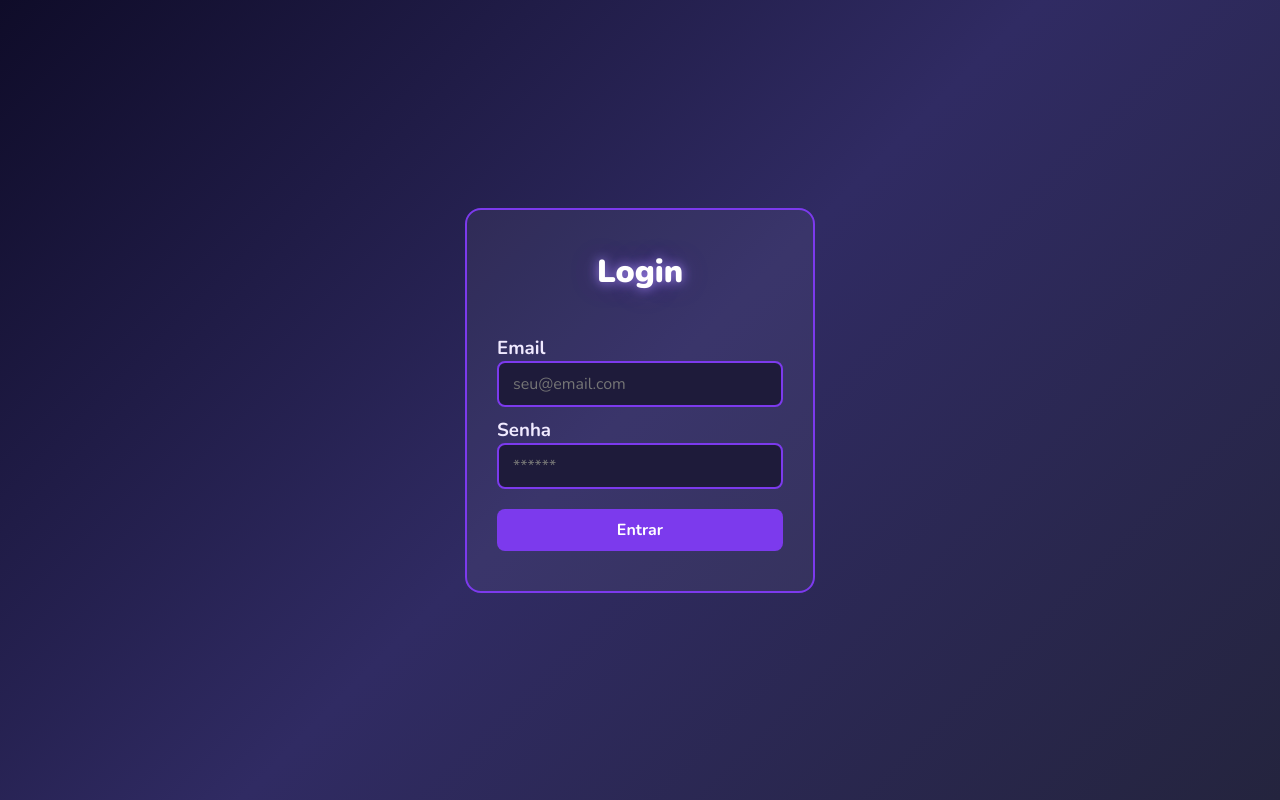
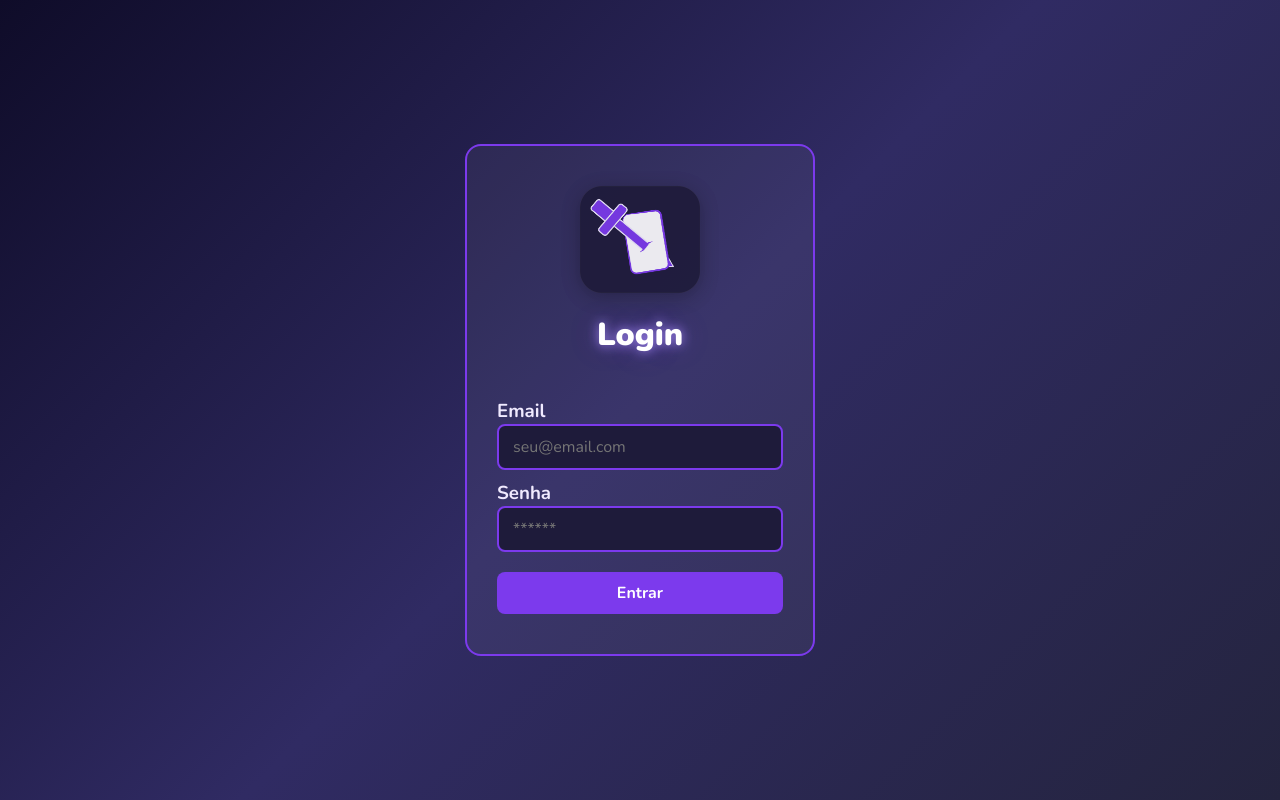
Before and after one commit to E-Danillo/dashboard-de-tarefas-gamificado-react, a React (Vite) app: page / in a window 1280 px wide. Built offline with nearby package versions, Linux system fonts and the light colour scheme.

Commit message:
style: adição de icon na tela de login

```diff
--- a/src/pages/Login.jsx
+++ b/src/pages/Login.jsx
@@ -1,10 +1,13 @@
 // Login.jsx
 import styles from './Login.module.css'
+import icon from './IconDashboardGamificado.png'
 
 export function Login({ onLogin }) {
   return (
+    <div>
       <div className={styles.container}>
         <div className={styles.box}>
+        <img className={styles.icon} src={icon} alt="Logo do Dashboard Gamificado"/>
           <h1>Login</h1>
           <h3 className={styles.label}>Email</h3>
           <input placeholder="seu@email.com" className={styles.input} />
@@ -13,5 +16,6 @@ export function Login({ onLogin }) {
           <button className={styles.button} onClick={onLogin}>Entrar</button>
         </div>
       </div>
+    </div>
   )
 }
--- a/src/pages/Login.module.css
+++ b/src/pages/Login.module.css
@@ -1,10 +1,18 @@
+.icon {
+  width: 120px;
+  height: auto;     /* evita distorcer */
+  margin: 0 auto 20px auto; /* centraliza e dá espaço embaixo */
+  opacity: 0.9;
+  filter: drop-shadow(0 4px 10px rgba(0,0,0,0.3));
+}
+
 .container {
   display: flex;
   justify-content: center;
   align-items: center;
   min-height: 100vh;
-  width: 100%;        /* ocupa a largura toda */
-  position: fixed;    /* sai do fluxo do body */
+  width: 100%;
+  position: fixed;
   top: 0;
   left: 0;
 }
```
Also changed, not shown: src/pages/IconDashboardGamificado.png (added). Lines whose indentation alone changed are shown as unchanged.
